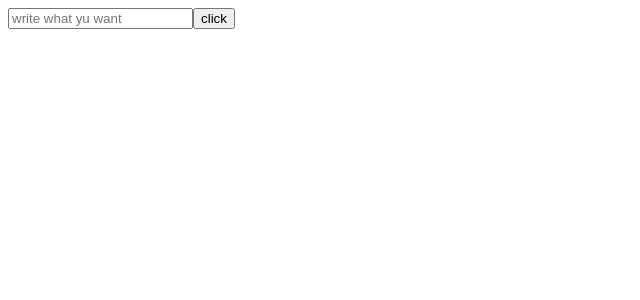
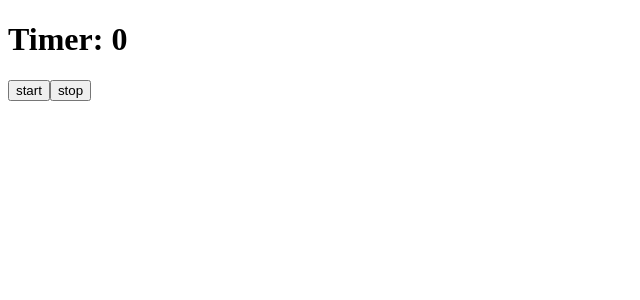
Before and after one commit to sharmasuraj123/react_learning, a React (Vite) app: page / in a window 1280 px wide. Shown: the top 300 px of the page, without its empty margins (0-640 px from the left). Built offline with nearby package versions, Linux system fonts and the light colour scheme.

Commit message:
Timer code

```diff
--- a/src/App.jsx
+++ b/src/App.jsx
@@ -1,22 +1,37 @@
-import React, { useRef } from "react";
+import React, { useRef, useState, useEffect } from "react";
 
-function App() {
+function Timer() {
+  const [time, setTime] = useState(0);
   const reference = useRef(null);
+
+  // useEffect(() => {
+  //   reference.current = setInterval(() => {
+  //     setTime((current) => current + 1);
+  //   }, 1000);
+  // }, []);
 
   return (
     <>
-      <input
-        ref={reference}
-        type="text"
-        placeholder="write what yu want "
-      ></input>
+      <h1>Timer: {time}</h1>
       <button
+        id="start"
         onClick={() => {
-          reference.current.focus();
+          reference.current = setInterval(() => {
+            setTime((current) => current + 1);
+          }, 1000);
         }}
-      >click</button>
+      >
+        start
+      </button>
+      <button
+        id="stop"
+        onClick={() => {
+          clearInterval(reference.current);
+        }}
+      >
+        stop
+      </button>
     </>
   );
 }
-
-export default App;
+export default Timer;
```
